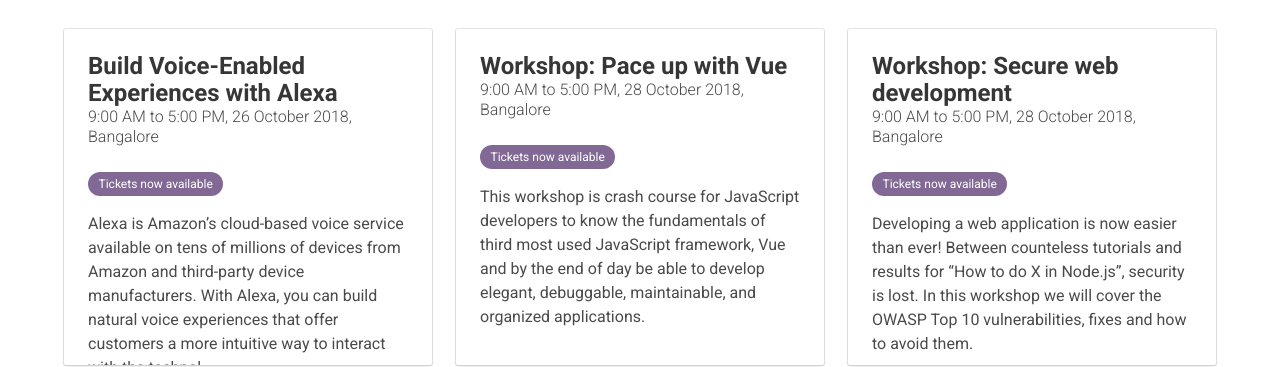
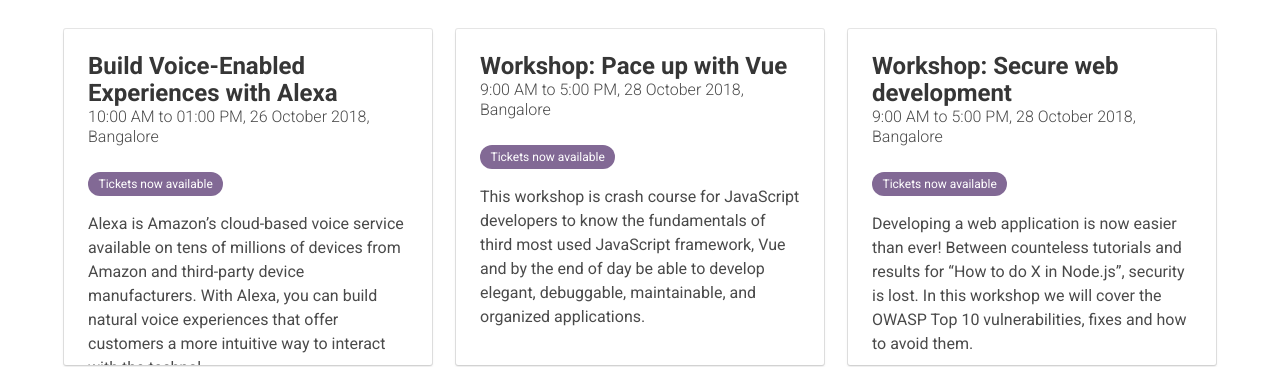
Before and after one commit to hasgeek/events, a Jekyll site: the page built from index.html, in a window 1280 px wide and 900 px high, scrolled down 1002 px. Shown: the part 153-520 px from the top of the window. Built offline with Jekyll 4.4.1, drawn with Linux system fonts in a browser that asks for light colours.

Commit message:
Update 2018-build-with-alexa.md (#1081)

```diff
--- a/_jsfoo_events/2018-build-with-alexa.md
+++ b/_jsfoo_events/2018-build-with-alexa.md
@@ -2,7 +2,7 @@
 layout: workshop
 title: "Build Voice-Enabled Experiences with Alexa"
 subtitle: "Get deep-dive into future of voice-based experience"
-datelocation: "9:00 AM to 5:00 PM, 26 October 2018, Bangalore"
+datelocation: "10:00 AM to 01:00 PM, 26 October 2018, Bangalore"
 city: Bangalore
 start_time: 2018-10-26
 end_time: 2018-10-26
```
